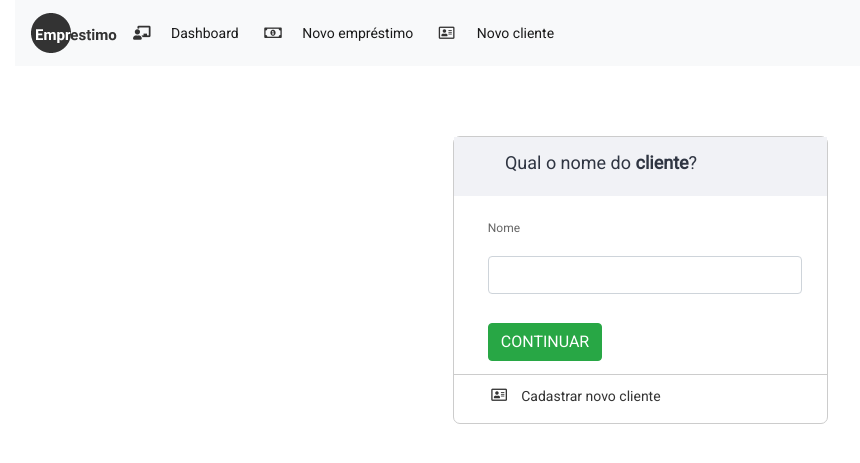
After one commit to MatheusGoncalvs/sistema-emprestimo, a PHP site: page /novoEmprestimo.html in a window 1280 px wide. The commit adds this page. Shown: the top 463 px of the page, without its empty margins (0-860 px from the left). Run offline with PHP 8.4, Linux system fonts and the light colour scheme; some libraries are stand-ins or nearby versions.

Commit message:
Dia 3 de desenvolvimento do Frontend
+Tela de novo empréstimo;
+Modal na tela novo empréstimo;
+Alterado as cores e inserido ícones do font awesome;

```diff
--- a/css/main.css
+++ b/css/main.css
@@ -4,14 +4,19 @@ body{
     color: #333;
 }
 
-h1, a:active{
+h1 {
     font-size: 18px;
-    color: #333;
+    color: #2f3542;
 }
 
 h2{
     font-size: 12px;
     color: #666666;
+}
+
+h3, a:active, a:focus, a{
+    font-size: 14px;
+    color: #333;
 }
 
 .linha-main{
@@ -32,29 +37,44 @@ h2{
 .titulo-bloco{
     padding: 15px;
     padding-left: 15%;
-    background-color: #ccc;
+    background-color: #f1f2f6;
 }
 
 .centro-bloco{
     padding: 13px;
-    padding-left: 15%;
+    padding-left: 10%;
 }
 
 .padding-top{
     padding-top: 25px;
 }
 
+.bottom-bloco{
+    border-top: 1px solid #ccc;
+}
 /*Login<--*/
 .linha-main-login{
     margin: 5%;
 }
 
 .input-padding{
-    padding: 0px;
-    padding-left: 15%;
+    margin-right: 10px;
+    padding-left: 10%;
 }
 
 input, input::after, input:focus{
     border: none;
     border-bottom: solid 1px #BCBCBC;
 }
+
+.align-itens-center{
+    padding: 10px 0 10px 11%;
+}
+
+.align-legend-new-client{
+    padding-top: 2.5px;
+}
+
+.modal-header {
+    background-color: #f1f2f6;
+}
--- a/index.html
+++ b/index.html
@@ -47,7 +47,7 @@
                             <input type="submit" class="btn btn-success" value="ENTRAR">
                         </div>
                         <div class="row centro-bloco">
-                            <a href=""><h1>Esqueci a minha senha</h1></a>
+                            <a href=""><h3>Esqueci a minha senha</h3></a>
                         </div>
                     </div>
                 </div>
--- /dev/null
+++ b/novoEmprestimo.html
@@ -0,0 +1,196 @@
+<!DOCTYPE html>
+<html>
+
+<head>
+    <title>Sistema de empréstimo</title>
+    <!--Meta tags-->
+    <meta charset="utf-8" />
+    <meta name="viewport" content="width=device-width, initial-scale=1, shrink-to-fit=no">
+    <!--Fonts-->
+    <link rel="dns-prefetch" href="//fonts.googleapis.com">
+    <link href="https://fonts.googleapis.com/css?family=Roboto" rel="stylesheet">
+    <link rel="stylesheet" href="https://use.fontawesome.com/releases/v5.8.2/css/all.css"
+        integrity="sha384-oS3vJWv+0UjzBfQzYUhtDYW+Pj2yciDJxpsK1OYPAYjqT085Qq/1cq5FLXAZQ7Ay" crossorigin="anonymous">
+    <!--Styles-->
+    <link rel="stylesheet" href="https://stackpath.bootstrapcdn.com/bootstrap/4.1.3/css/bootstrap.min.css"
+        integrity="sha384-MCw98/SFnGE8fJT3GXwEOngsV7Zt27NXFoaoApmYm81iuXoPkFOJwJ8ERdknLPMO" crossorigin="anonymous">
+    <link rel="stylesheet" type="text/css" href="css/main.css">
+</head>
+
+<body>
+    <div class="container-fluid">
+        <!--Navbar-->
+        <nav class="navbar navbar-expand-lg navbar-light bg-light">
+            <a class="navbar-brand" href="shared/layout.html"><img src="imgs/brand.png"></a>
+            <button class="navbar-toggler" type="button" data-toggle="collapse" data-target="#navbarNavAltMarkup"
+                aria-controls="navbarNavAltMarkup" aria-expanded="false" aria-label="Toggle navigation">
+                <span class="navbar-toggler-icon"></span>
+            </button>
+            <div class="collapse navbar-collapse" id="navbarNavAltMarkup">
+                <div class="navbar-nav">
+                    <div class="row align-items-center">
+                        <div class="col-1">
+                            <i class="fas fa-chalkboard-teacher"></i>
+                        </div>
+                        <div class="col-7">
+                            <a class="nav-item nav-link active" href="shared/layout.html">Dashboard <span
+                                    class="sr-only">(current)</span></a>
+                        </div>
+                    </div>
+                    <div class="row align-items-center">
+                        <div class="col-1">
+                            <i class="far fa-money-bill-alt"></i>
+                        </div>
+                        <div class="col-10">
+                            <a class="nav-item nav-link active" href="">Novo empréstimo</a>
+                        </div>
+                    </div>
+                    <div class="row align-items-center">
+                        <div class="col-1">
+                            <i class="far fa-address-card"></i>
+                        </div>
+                        <div class="col-9">
+                            <a class="nav-item nav-link active" href="../cadastrarNovoCliente.html">Novo cliente</a>
+                        </div>
+                    </div>
+                </div>
+            </div>
+        </nav>
+        <!--section-->
+        <!--Content-->
+        <form action="shared/layout.html" method="">
+            <div class="row justify-content-center linha-main-login">
+                <div class="col-sm-4 blocos-pagina-principal">
+                    <div class="row titulo-bloco">
+                        <h1>Qual o nome do <strong>cliente</strong>?</h1>
+                    </div>
+                    <div class="form-group">
+                        <div class="row centro-bloco padding-top">
+                            <h2>Nome</h2>
+                        </div>
+                        <div class="row input-padding">
+                            <input type="text" size="10" class="form-control">
+                        </div>
+                    </div>
+                    <div class="row centro-bloco">
+                        <input type="submit" class="btn btn-success" value="CONTINUAR">
+                    </div>
+                    <div class="row bottom-bloco align-itens-center">
+                        <a href="#" id="link-novo-cliente" data-toggle="modal" data-target="#modalNovoCliente">
+                            <div class="row">
+                                <div class="col-1">
+                                    <i class="far fa-address-card"></i>
+                                </div>
+                                <div class="col-10 align-legend-new-client">
+                                    <h3>Cadastrar novo cliente</h3>
+                                </div>
+                            </div>
+                        </a>
+                    </div>
+                </div>
+            </div>
+        </form>
+    </div>
+    <form action="novoEmprestimo.html" method="">
+        <!-- Modal cadastrar novo cliente-->
+        <div class="modal fade" id="modalNovoCliente" tabindex="-1" role="dialog" aria-labelledby="exampleModalLabel"
+            aria-hidden="true">
+            <div class="modal-dialog" role="document">
+                <div class="modal-content">
+                    <div class="modal-header">
+                        <h1 class="modal-title" id="exampleModalLabel">Cadastre um novo cliente</h1>
+                        <button type="button" class="close" data-dismiss="modal" aria-label="Fechar">
+                            <span aria-hidden="true">&times;</span>
+                        </button>
+                    </div>
+                    <div class="modal-body">
+                        <!--Conteúdo-->
+                        <form action="shared/layout.html" method="">
+                            <div class="form-group">
+                                <div class="row centro-bloco padding-top">
+                                    <h2>Nome</h2>
+                                </div>
+                                <div class="row input-padding">
+                                    <input type="text" size="10" class="form-control">
+                                </div>
+                            </div>
+                            <div class="row centro-bloco padding-top">
+                                <h2>Email</h2>
+                            </div>
+                            <div class="row input-padding">
+                                <input type="text" size="30" class="form-control">
+                            </div>
+                            <div class="row centro-bloco padding-top">
+                                <h2>Telefone</h2>
+                            </div>
+                            <div class="row input-padding">
+                                <input type="text" size="16" class="form-control">
+                            </div>
+                            <div class="row centro-bloco padding-top">
+                                <h2>Rua</h2>
+                            </div>
+                            <div class="row input-padding">
+                                <input type="text" size="30" class="form-control">
+                            </div>
+                            <div class="row centro-bloco padding-top">
+
+                            </div>
+                            <div class="row centro-bloco">
+                                <div class="col-4">
+                                    <div class="row">
+                                        <h2>Nº da casa</h2>
+                                    </div>
+                                    <div class="row">
+                                        <input type="number" size="8" class="form-control">
+                                    </div>
+                                </div>
+                                <div class="col-8">
+                                    <div class="row">
+                                        <h2>Bairro</h2>
+                                    </div>
+                                    <div class="row">
+                                        <input type="text" size="20" class="form-control">
+                                    </div>
+                                </div>
+                            </div>
+                            <div class="row centro-bloco padding-top">
+                                <h2>Cidade</h2>
+                            </div>
+                            <div class="row input-padding">
+                                <input type="text" value="Irecê" size="30" class="form-control">
+                            </div>
+                            <div class="row centro-bloco padding-top">
+
+                            </div>
+                            <div class="row centro-bloco">
+                                <div class="col-5">
+                                    <input type="submit" class="btn btn-success" value="Cadastrar">
+                                </div>
+                                <div class="col-6">
+                                    <button type="button" class="btn btn-secondary"
+                                        data-dismiss="modal">Cancelar</button>
+                                </div>
+                            </div>
+                        </form>
+                    </div>
+                </div>
+            </div>
+        </div>
+    </form>
+    </div>
+
+
+    <!--Js scripts-->
+    <link rel="stylesheet" type="text/javascript" href="js/main.js">
+    <script src="https://code.jquery.com/jquery-3.3.1.slim.min.js"
+        integrity="sha384-q8i/X+965DzO0rT7abK41JStQIAqVgRVzpbzo5smXKp4YfRvH+8abtTE1Pi6jizo"
+        crossorigin="anonymous"></script>
+    <script src="https://cdnjs.cloudflare.com/ajax/libs/popper.js/1.14.7/umd/popper.min.js"
+        integrity="sha384-UO2eT0CpHqdSJQ6hJty5KVphtPhzWj9WO1clHTMGa3JDZwrnQq4sF86dIHNDz0W1"
+        crossorigin="anonymous"></script>
+    <script src="https://stackpath.bootstrapcdn.com/bootstrap/4.3.1/js/bootstrap.min.js"
+        integrity="sha384-JjSmVgyd0p3pXB1rRibZUAYoIIy6OrQ6VrjIEaFf/nJGzIxFDsf4x0xIM+B07jRM"
+        crossorigin="anonymous"></script>
+</body>
+
+</html>
```
Also changed, not shown: cadastrarNovoCliente.html (+53 -16 lines), shared/layout.html (+57 -11 lines).
